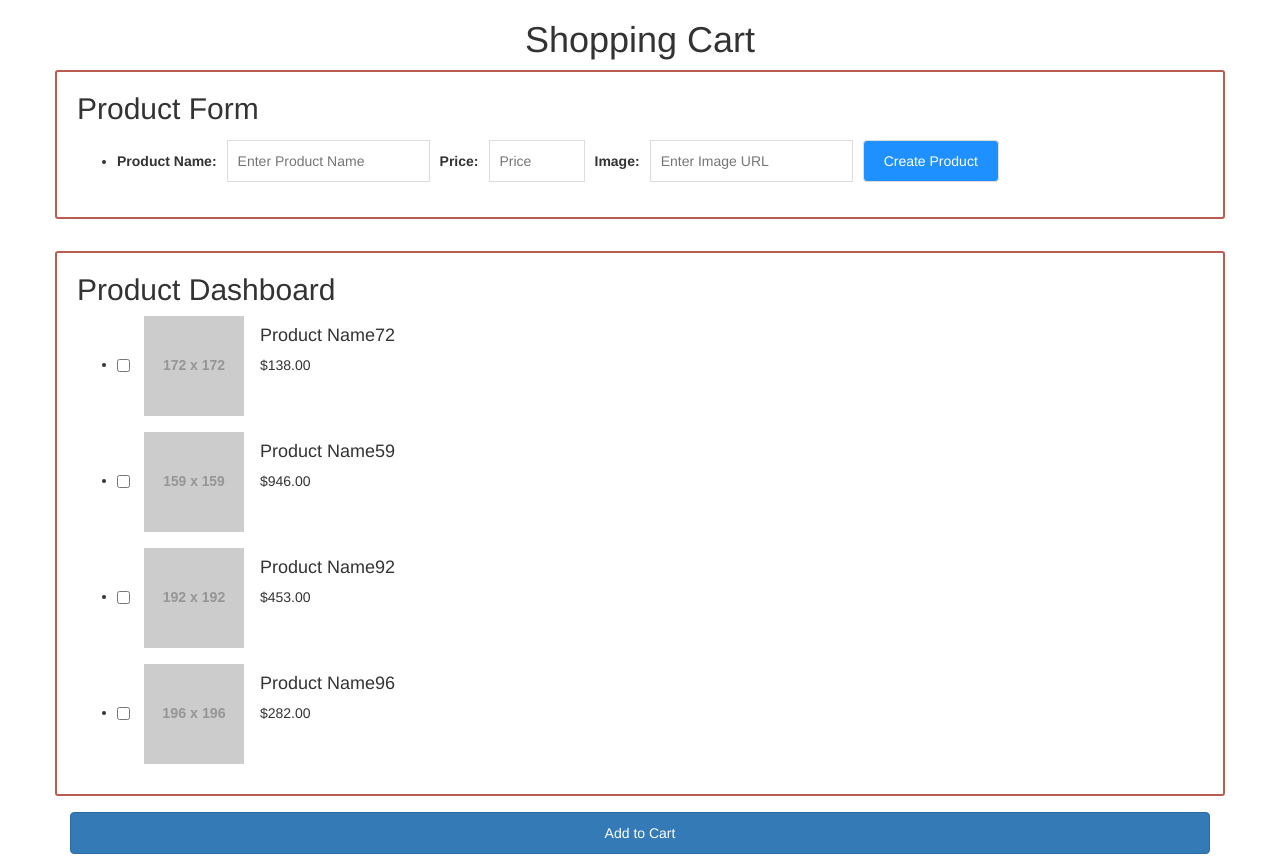
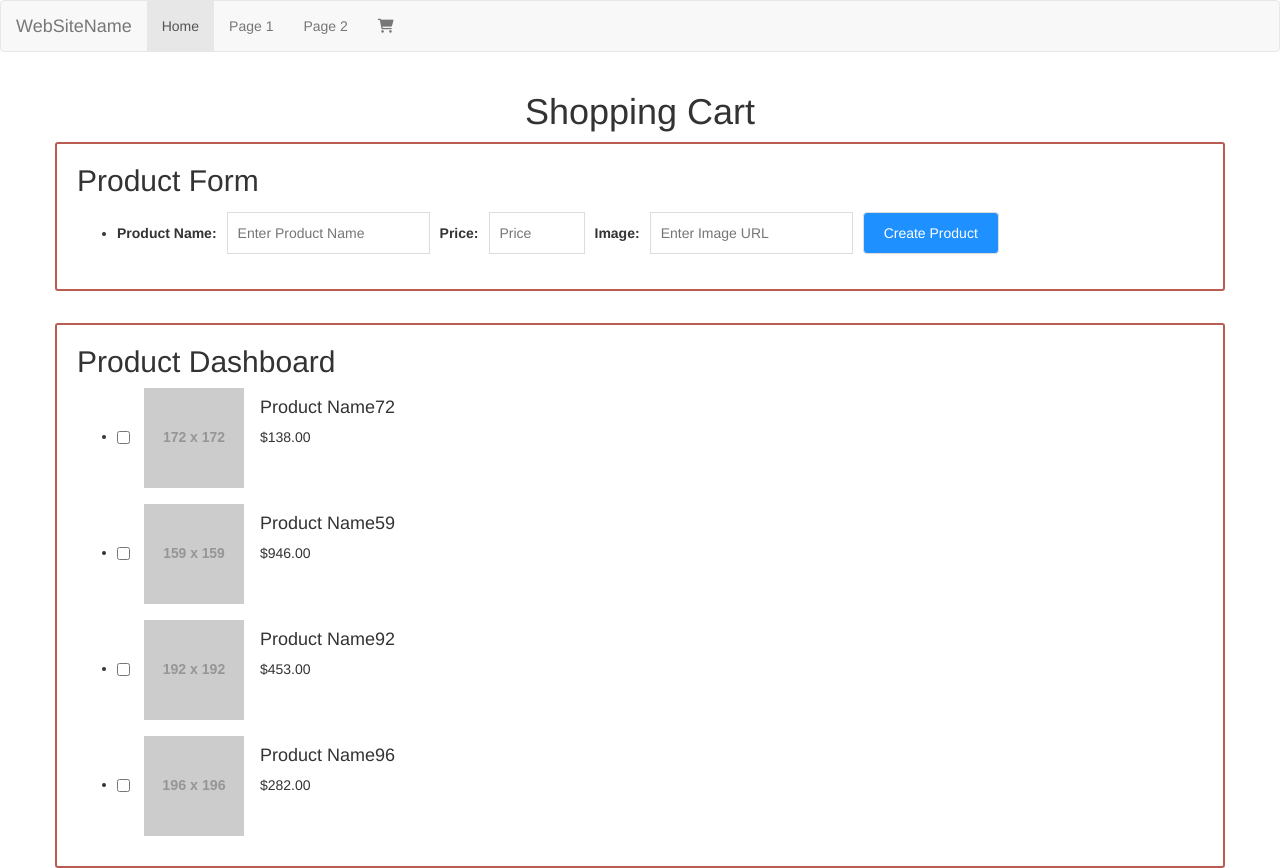
Before and after one commit to virachai/39-virachai-js, a plain HTML site: page index.html in a window 1280 px wide. Shown: the top 868 px of the page. Drawn offline with nearby package versions, Linux system fonts and the light colour scheme; placeholder pictures from the web are drawn by us.

Commit message:
show nav

```diff
--- a/index.html
+++ b/index.html
@@ -75,7 +75,7 @@
   </head>
   <body>
     <!-- Header Section with Navigation -->
-    <header class="hidden">
+    <header class="">
       <!-- Navbar -->
       <nav class="navbar navbar-default">
         <div class="container-fluid">
```
